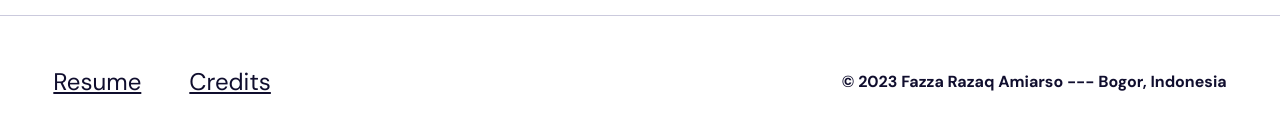
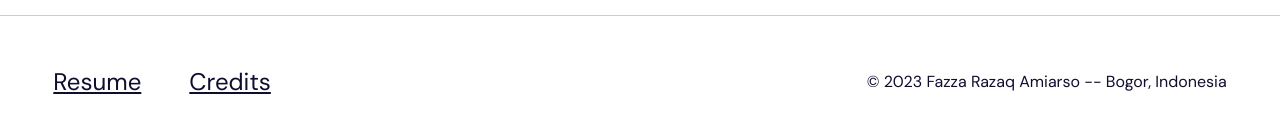
Before and after one commit to fazzaamiarso/fazzaamiarso.com-svelte, a SvelteKit app: page /about in a window 1280 px wide. Shown: the part 1500-1632 px from the top of the page. Built offline with nearby package versions, Linux system fonts and the light colour scheme.

Commit message:
feat: implement rehype-external-links

```diff
--- a/package.json
+++ b/package.json
@@ -28,6 +28,7 @@
 		"prettier": "^3.0.1",
 		"prettier-plugin-svelte": "^3.0.3",
 		"prettier-plugin-tailwindcss": "^0.4.1",
+		"rehype-external-links": "^2.1.0",
 		"svelte": "^4.0.5",
 		"svelte-check": "^3.4.3",
 		"tailwindcss": "^3.3.3",
--- a/src/lib/components/footer.svelte
+++ b/src/lib/components/footer.svelte
@@ -52,8 +52,6 @@
 			<a href="#/" class="underline text-body-lg sm:text-body-xl text-gray-800 hover:no-underline">Resume</a>
 			<a href="/credits" class="underline text-body-lg sm:text-body-xl text-gray-800 hover:no-underline">Credits</a>
 		</div>
-		<div class="text-body-sm sm:text-body-base font-bold text-gray-800">
-			© 2023 Fazza Razaq Amiarso --- Bogor, Indonesia
-		</div>
+		<div class="text-body-sm sm:text-body-base text-gray-800">© 2023 Fazza Razaq Amiarso -- Bogor, Indonesia</div>
 	</div>
 </footer>
--- a/svelte.config.js
+++ b/svelte.config.js
@@ -1,13 +1,24 @@
 import adapter from '@sveltejs/adapter-vercel';
 import { vitePreprocess } from '@sveltejs/kit/vite';
 import { mdsvex } from 'mdsvex';
+import rehypeExternalLinks from 'rehype-external-links';
 
 /** @type {import('mdsvex').MdsvexOptions} */
 const mdsvexOptions = {
 	extensions: ['.md'],
 	layout: {
 		_: './src/lib/components/mdsvex-layout.svelte'
-	}
+	},
+	rehypePlugins: [
+		[
+			rehypeExternalLinks,
+			{
+				rel: ['nofollow'],
+				referrerpolicy: 'no-referrer',
+				target: '_blank'
+			}
+		]
+	]
 };
 
 /** @type {import('@sveltejs/kit').Config} */
```
Also changed, not shown: 1 other file (tests, documents, lock files or other folders).
